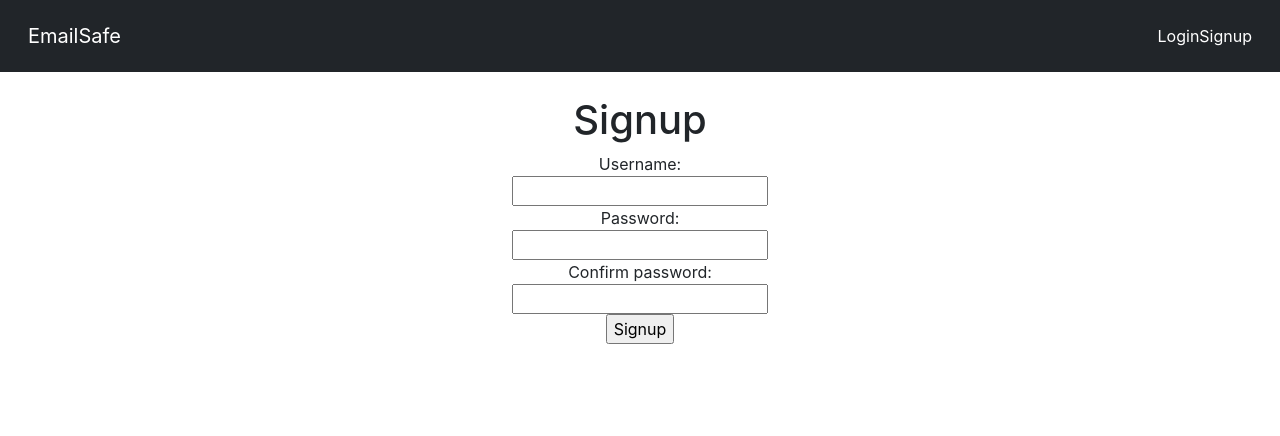
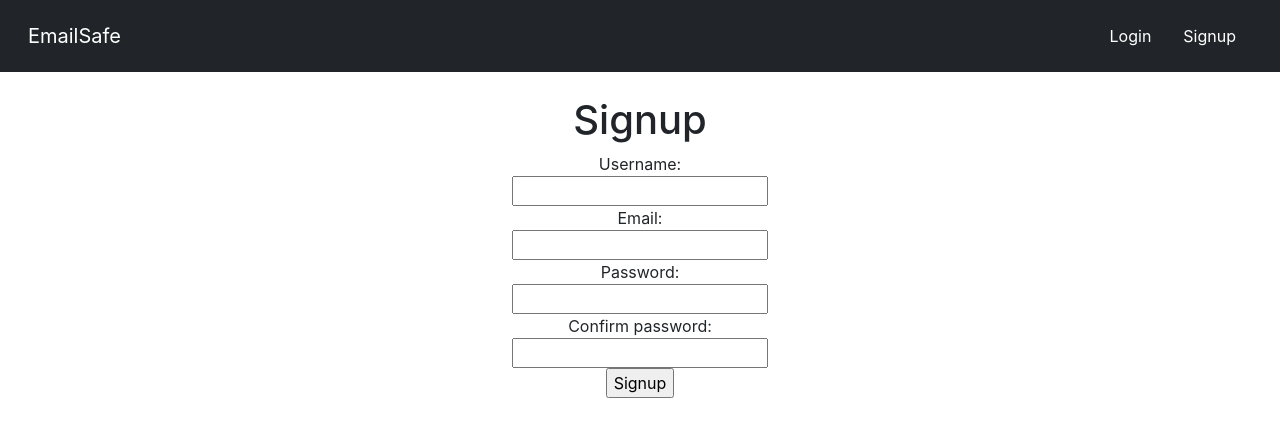
Before and after one commit to tykavanaugh/Personal-Project, a React (Create React App) app in the folder emailsafe-frontend/: page /signup in a window 1280 px wide. Shown: the top 436 px of the page. Built offline with nearby package versions, Linux system fonts and the light colour scheme.

Commit message:
email feature setup

```diff
--- a/emailsafe-frontend/package.json
+++ b/emailsafe-frontend/package.json
@@ -6,8 +6,8 @@
     "@testing-library/jest-dom": "^5.16.1",
     "@testing-library/react": "^12.1.2",
     "@testing-library/user-event": "^13.5.0",
-    "clipboard": "^2.0.8",
     "react": "^17.0.2",
+    "react-clipboard.js": "^2.0.16",
     "react-dom": "^17.0.2",
     "react-router-dom": "^6.1.1",
     "react-scripts": "5.0.0",
--- a/emailsafe-frontend/src/components/MainNavbar.js
+++ b/emailsafe-frontend/src/components/MainNavbar.js
@@ -66,7 +66,7 @@ const MainNavbar = () => {
                     Account Info
                   </DropdownItem>
                   <DropdownItem>
-                    Add Emails
+                    Register Email
                   </DropdownItem>
                   <DropdownItem divider />
                   <DropdownItem>
@@ -83,10 +83,10 @@ const MainNavbar = () => {
           >
           </Nav>
           <Nav>
-            <NavItem>
+            <NavItem className='mx-3'>
                 <Link to='/login' style={navbarLinkStyle} >Login</Link>
             </NavItem>
-            <NavItem>
+            <NavItem className='mx-3'>
                 <Link to='/signup' style={navbarLinkStyle} >Signup</Link>
             </NavItem>
           </Nav>
--- a/emailsafe-frontend/src/components/ReportDisplay.js
+++ b/emailsafe-frontend/src/components/ReportDisplay.js
@@ -1,10 +1,11 @@
 import React from 'react'
-import { Accordion } from 'reactstrap'
+import { Accordion,Button } from 'reactstrap'
 import { useState,useEffect } from 'react'
 import { BASE_URL, BASE_BACKEND } from '../globals'
 import { fetchCurrentUser, fetchUserReports } from '../api/DjangoAPI'
 import Report from './Report'
 import {TARGET_EMAIL} from '../globals'
+import Clipboard from "react-clipboard.js"
 
 const ReportDisplay = (props) => {
   const [openItem, setOpenItem] = useState('0')
@@ -49,7 +50,7 @@ const ReportDisplay = (props) => {
       <h1>{username}'s Reports</h1>
       <h6>
       <p>Forward your suspcious emails to:</p>
-      <code>{TARGET_EMAIL}</code>
+      <code>{TARGET_EMAIL}</code><Clipboard component="span" data-clipboard-text={TARGET_EMAIL}> <Button color="dark" outline>Copy</Button></Clipboard>
       </h6>
       <Accordion
         open={openItem}
--- a/emailsafe-frontend/src/pages/Signup.js
+++ b/emailsafe-frontend/src/pages/Signup.js
@@ -3,6 +3,7 @@ import { BASE_URL, BASE_BACKEND } from '../globals'
 
 const Signup = () => {
   const [username, setUsername] = useState('');
+  const [email, setEmail] = useState('');
   const [password1, setPassword1] = useState('');
   const [password2, setPassword2] = useState('');
   const [errors, setErrors] = useState(false);
@@ -21,6 +22,7 @@ const Signup = () => {
 
     const user = {
       username: username,
+      email:email,
       password1: password1,
       password2: password2
     };
@@ -40,6 +42,7 @@ const Signup = () => {
           window.location.replace(`${BASE_URL}userhome`);
         } else {
           setUsername('');
+          setEmail('');
           setPassword1('');
           setPassword2('');
           localStorage.clear();
@@ -59,6 +62,15 @@ const Signup = () => {
           type='username'
           value={username}
           onChange={event => setUsername(event.target.value)}
+          required
+        />{' '}
+        <br />
+        <label htmlFor='email'>Email:</label> <br />
+        <input
+          name='email'
+          type='email'
+          value={email}
+          onChange={event => setEmail(event.target.value)}
           required
         />{' '}
         <br />
```
Also changed, not shown: 2 other files (tests, documents, lock files or other folders).
